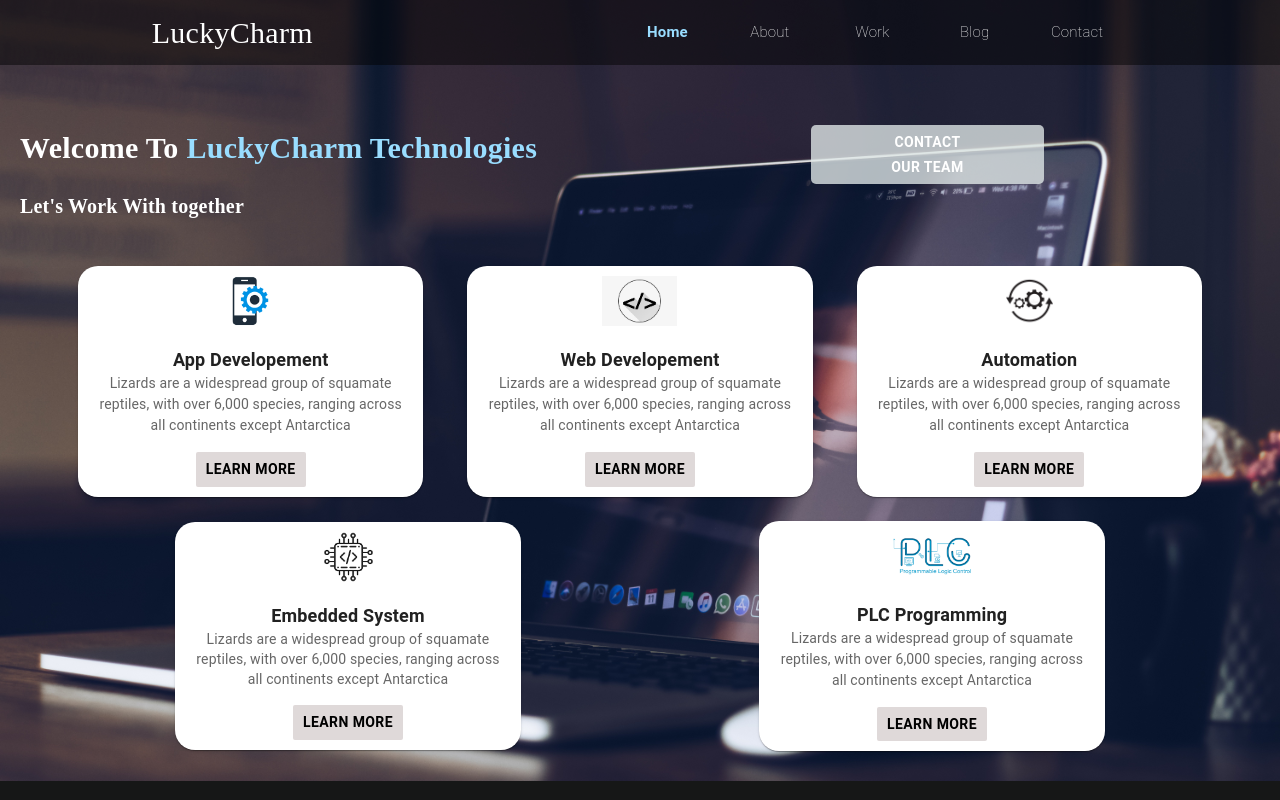
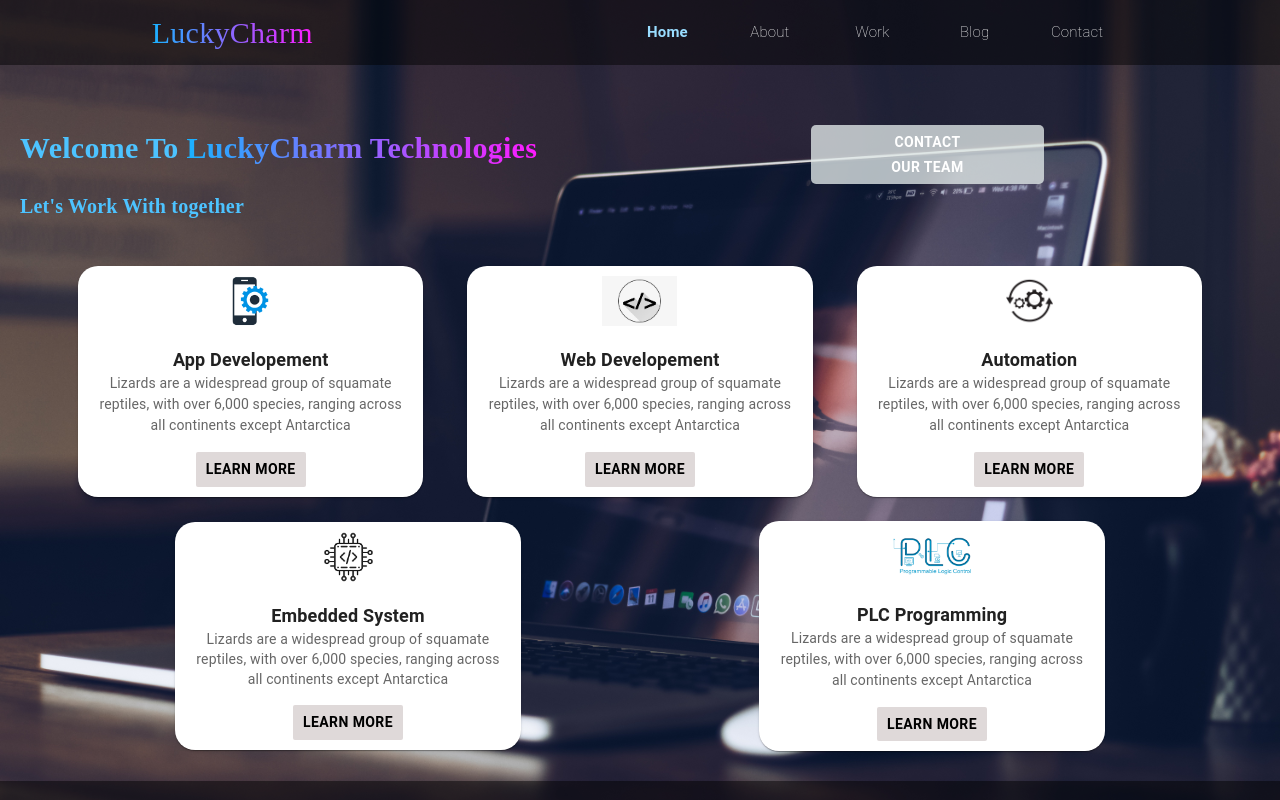
Before and after one commit to Gokul-pga/lucky, a Next.js app: page / in a window 1280 px wide. Shown: the top 800 px of the page. Built offline with nearby package versions, Linux system fonts and the light colour scheme.

Commit message:
lineargradient for text in navbar

```diff
--- a/components/Footer.js
+++ b/components/Footer.js
@@ -37,7 +37,7 @@ function Footer() {
       <Stack
         flex={1}
         sx={{
-          backgroundColor: "#161717",
+          backgroundColor: "#00000079",
           width: "100%",
           position:'absolute'
         }}
--- a/components/NavBar.js
+++ b/components/NavBar.js
@@ -54,7 +54,7 @@ function NavBar() {
 
         }}
       >
-        <Box
+        <Box className="logotext"
           sx={{
             display:{
               xl:"block",
@@ -63,8 +63,8 @@ function NavBar() {
               sm: "none",
               xs: "none"},
             color: "#acafb0",
-            padding:'10px 0'
-            // backgroundColor:'grey'
+            padding:'10px 0' ,
+            fontWeight: "bold",
           }}
         >
           {/* <Image src={logo} alt="image" height="60" width="200" /> */}
--- a/components/ResNav.js
+++ b/components/ResNav.js
@@ -94,10 +94,10 @@ const [scroll, setScroll] = useState(false)
             sm: "block",
             xs: "block"},
             }} >
-    <Typography sx={{fontSize:"25px",fontFamily:'serif', color:'#fff'}}>LuckyCharm</Typography>
+    <Typography className="logotext" sx={{fontSize:"25px",fontFamily:'serif', color:'#fff'}}>LuckyCharm</Typography>
     </Box>
 
-    <Box sx={{
+    <Box  sx={{
              display:{
                 xl:"none",
                 lg: "none",
--- a/pages/home.js
+++ b/pages/home.js
@@ -66,10 +66,10 @@ function Homepg() {
                   // bgcolor: "palegreen",
                   fontWeight: "bold",
                   fontFamily:'revert-layer',
-                  color:'#fff'
+                  color: "#4dc3ff"
                 }}
               >
-                 Welcome To <span style={{ color: "#99ddff", fontFamily:'revert-layer', }}>LuckyCharm Technologies</span>
+                 Welcome To <span className="logohometext" style={{ fontFamily:'revert-layer' }}>LuckyCharm Technologies</span>
               </Typography>
               <Box>
               <Typography
@@ -84,7 +84,7 @@ function Homepg() {
                   lineHeight: "2em",
                   fontFamily:'revert-layer',
                   fontWeight:'bold',
-                  color:'#fff'
+                  color: "#4dc3ff"
                 }}
               >
                 Let's Work With together
--- a/styles/globals.css
+++ b/styles/globals.css
@@ -25,6 +25,18 @@ body{
     background-position: "cover";
 }
 
+.logotext{
+    background:linear-gradient(to right, #1ab2ff, #ff1aff);
+    background-clip: text;
+    -webkit-text-fill-color: transparent;
+    font-family: 'Times New Roman', Times, serif;
+}
+
+.logohometext{
+    background:linear-gradient(to right, #1ab2ff, #ff1aff);
+    background-clip: text;
+    -webkit-text-fill-color: transparent;
+}
 @media (max-width:850px) {
     body{
         background-image: url("../assests/backgroundmob.jpg");
```
